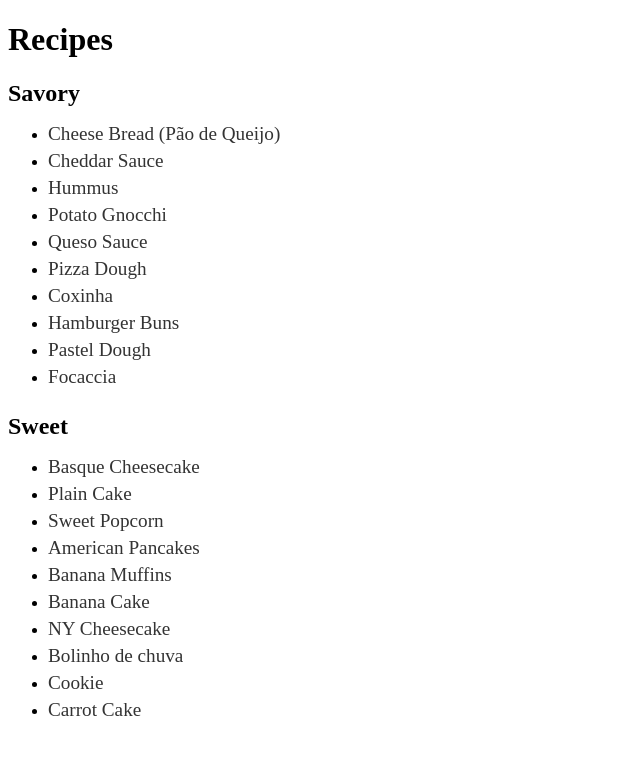
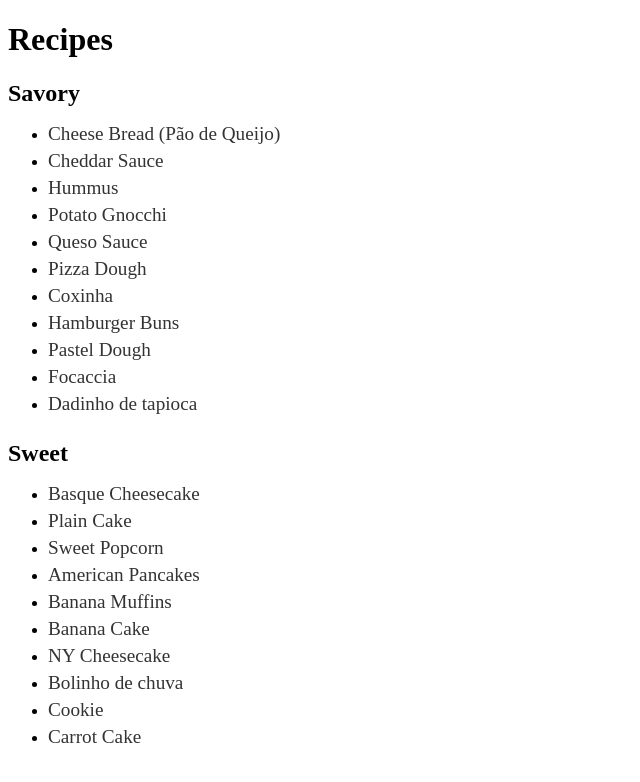
Before and after one commit to brenda-daroz/next-recipe-website, a Next.js app: page / in a window 1280 px wide. Shown: the top 782 px of the page, without its empty margins (0-640 px from the left). Built offline with nearby package versions, Linux system fonts and the light colour scheme.

Commit message:
add new recipe

```diff
--- a/recipes.js
+++ b/recipes.js
@@ -380,4 +380,16 @@ export const recipes = [
     },
     steps: {},
   },
+  {
+    id: 21,
+    type: "savory",
+    title: "Dadinho de tapioca",
+    ingredients: {
+      milk: "500 g",
+      "granulated tapioca starch": "250 g",
+      "halloumi cheese": "250 g",
+      "salt, black pepper": "to taste",
+    },
+    steps: {},
+  },
 ];
```
